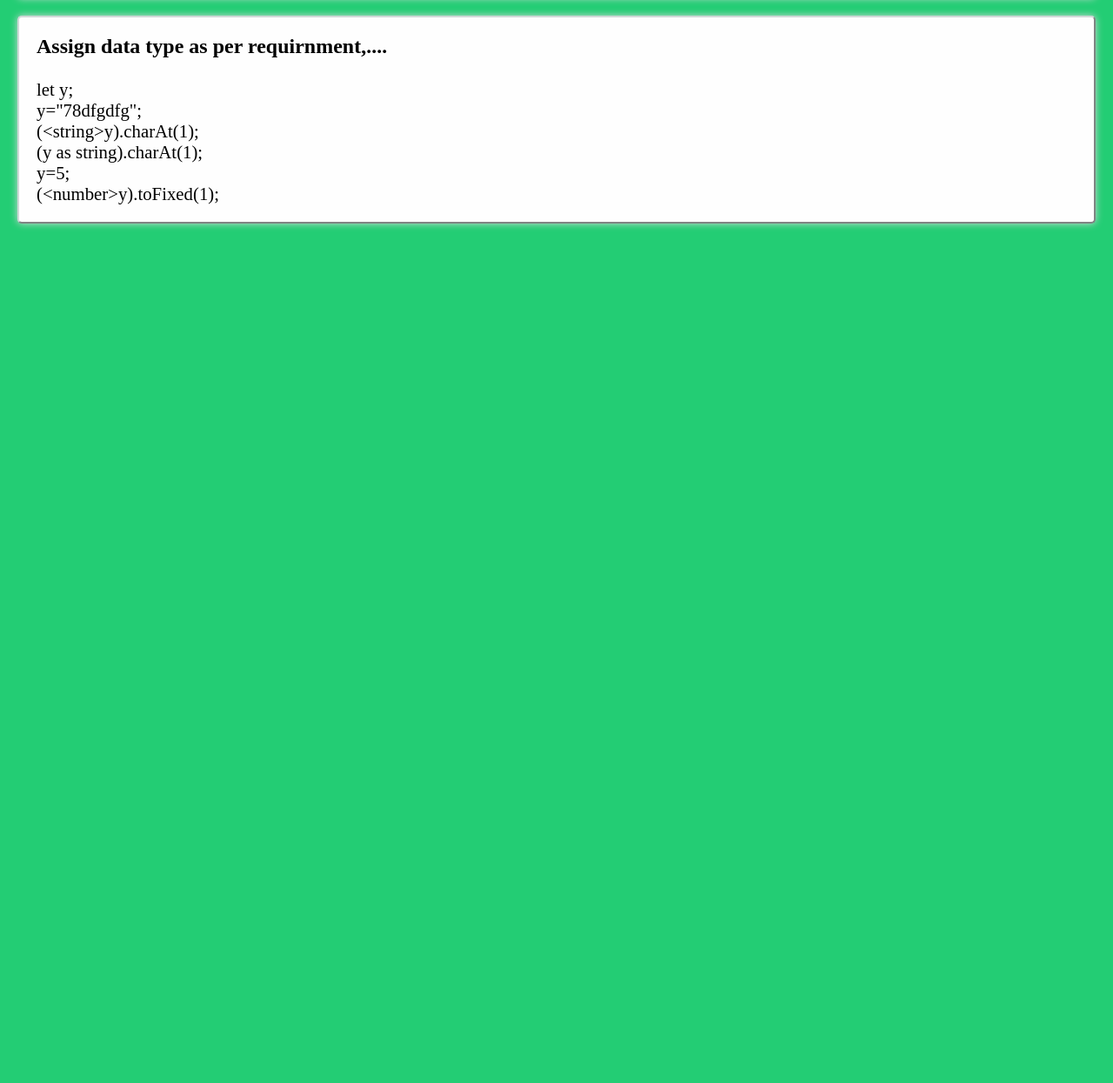
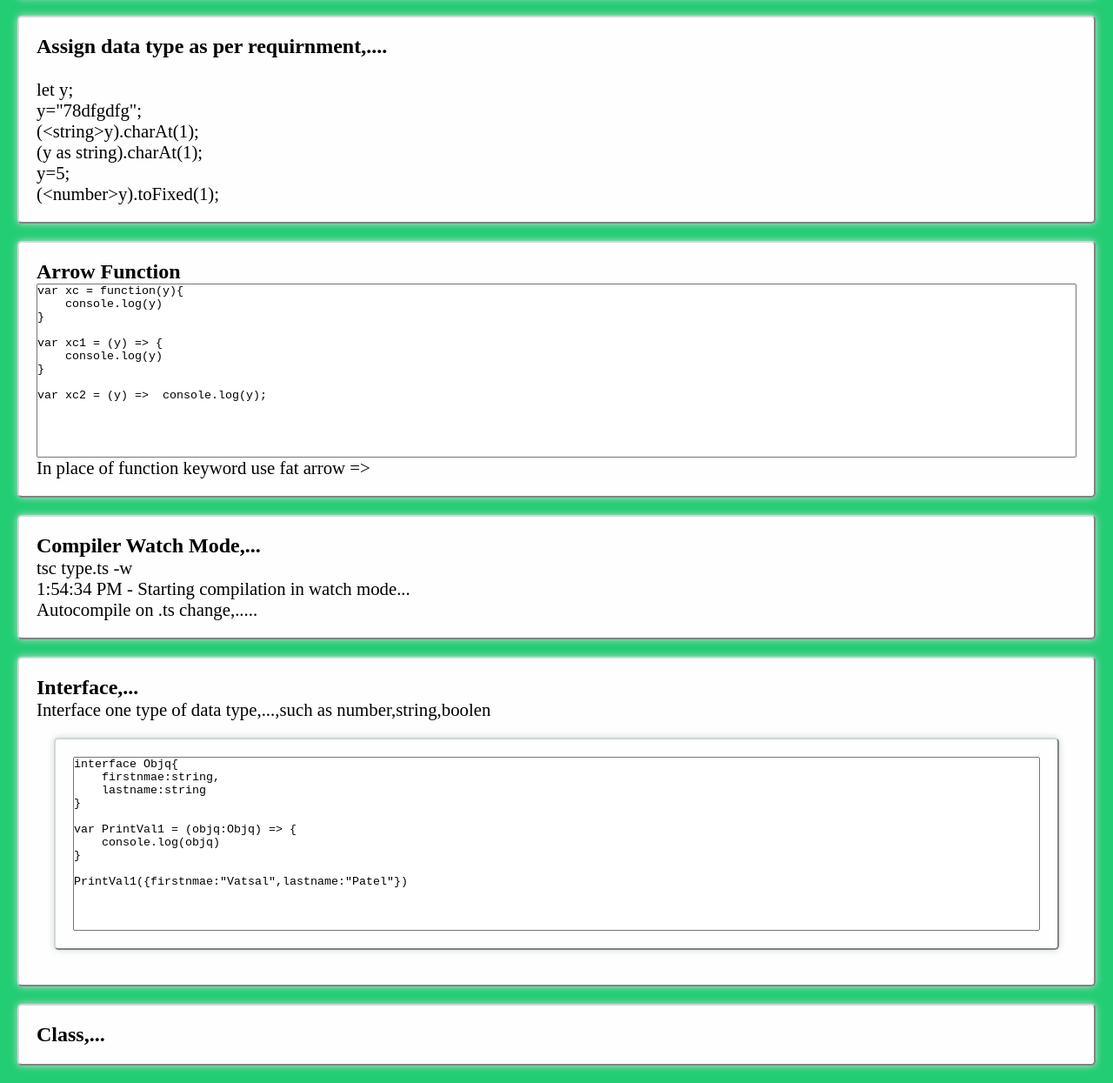
Before and after one commit to vatsalpatel001/TypeScript.github.io, a plain HTML site: page index.html in a window 1280 px wide. Shown: the part 4130-5375 px from the top of the page at 87% size. Before the commit the page ends 4407 px from the top, so only its background shows below. Drawn offline with Linux system fonts and the light colour scheme.

Commit message:
learnt interface

```diff
--- a/index.html
+++ b/index.html
@@ -164,8 +164,55 @@ div{
 <br>y=5;
 <br>(&#x3C;number&#x3E;y).toFixed(1);
 </p>
+</div>
+
+<div>
+	<span>Arrow Function</span>
+	<textarea>var xc = function(y){
+    console.log(y)
+}
+
+var xc1 = (y) => {
+    console.log(y)
+}
+
+var xc2 = (y) =>  console.log(y);</textarea>
+<p>In place of function keyword use fat arrow =></p>
+</div>
+
+<div>
+	<span>Compiler Watch Mode,...</span>
+	<p>tsc type.ts -w</p>
+	<p>1:54:34 PM - Starting compilation in watch mode...</p>
+	<p>Autocompile on .ts change,.....</p>
+</div>
+
+<div>
+	<span>Interface,...</span>
+	<p>Interface one type of data type,...,such as number,string,boolen</p>
+	<div>
+		<textarea>interface Objq{
+    firstnmae:string,
+    lastname:string
+}
+
+var PrintVal1 = (objq:Objq) => {
+    console.log(objq)
+}
+
+PrintVal1({firstnmae:"Vatsal",lastname:"Patel"})</textarea>
+	</div>
+	<p></p>
+</div>
+<div>
+	<span>Class,...</span>
+
 
 </div>
 
+
+
+
+
 </body>
 </html>
--- a/type.js
+++ b/type.js
@@ -8,3 +8,15 @@ console.log(y.charAt(1));
 console.log(y.charAt(1));
 y = 5;
 console.log(y.toFixed(1));
+var xc = function (y) {
+    console.log(y);
+};
+var xc1 = function (y) {
+    console.log(y);
+};
+var xc2 = function (y) { return console.log(y); };
+xc2("arrroeee");
+var PrintVal1 = function (objq) {
+    console.log(objq);
+};
+PrintVal1({ firstnmae: "Vatsal", lastname: "Patel" });
```
Also changed, not shown: 1 other file.
